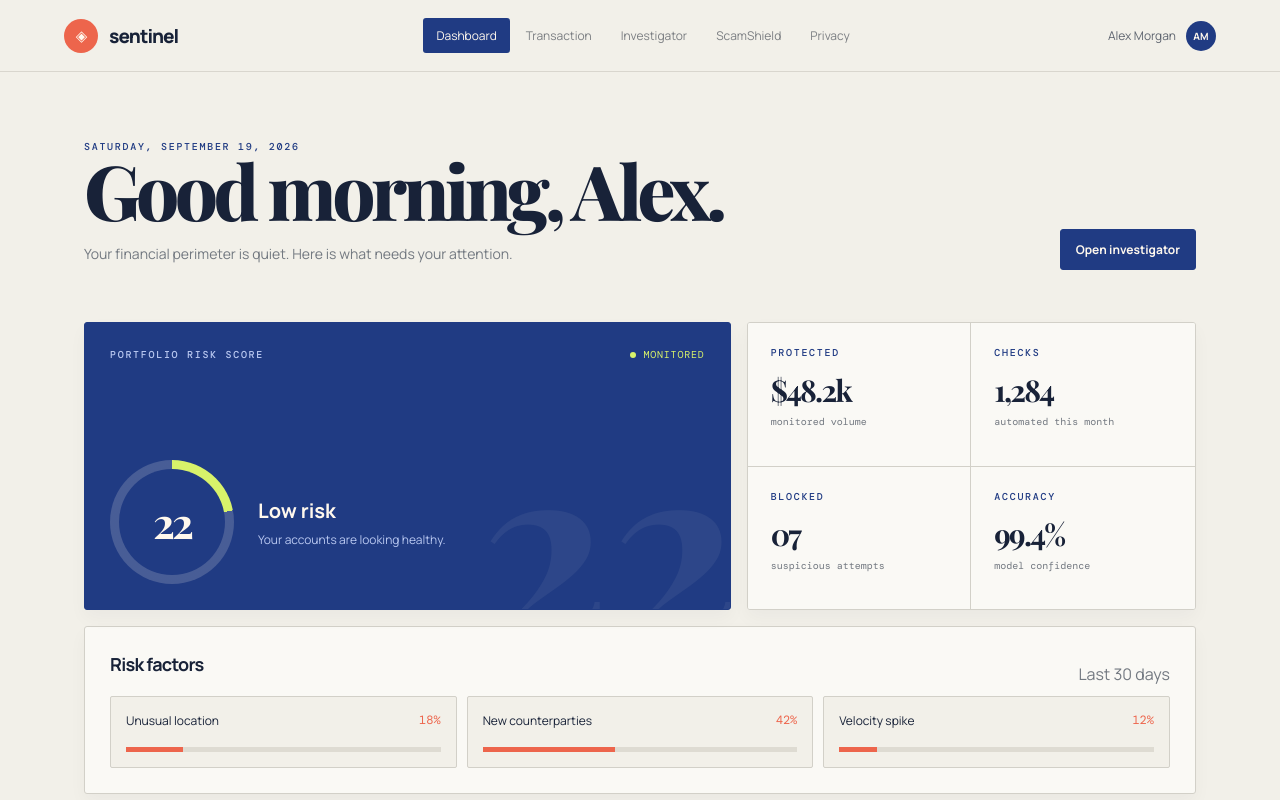
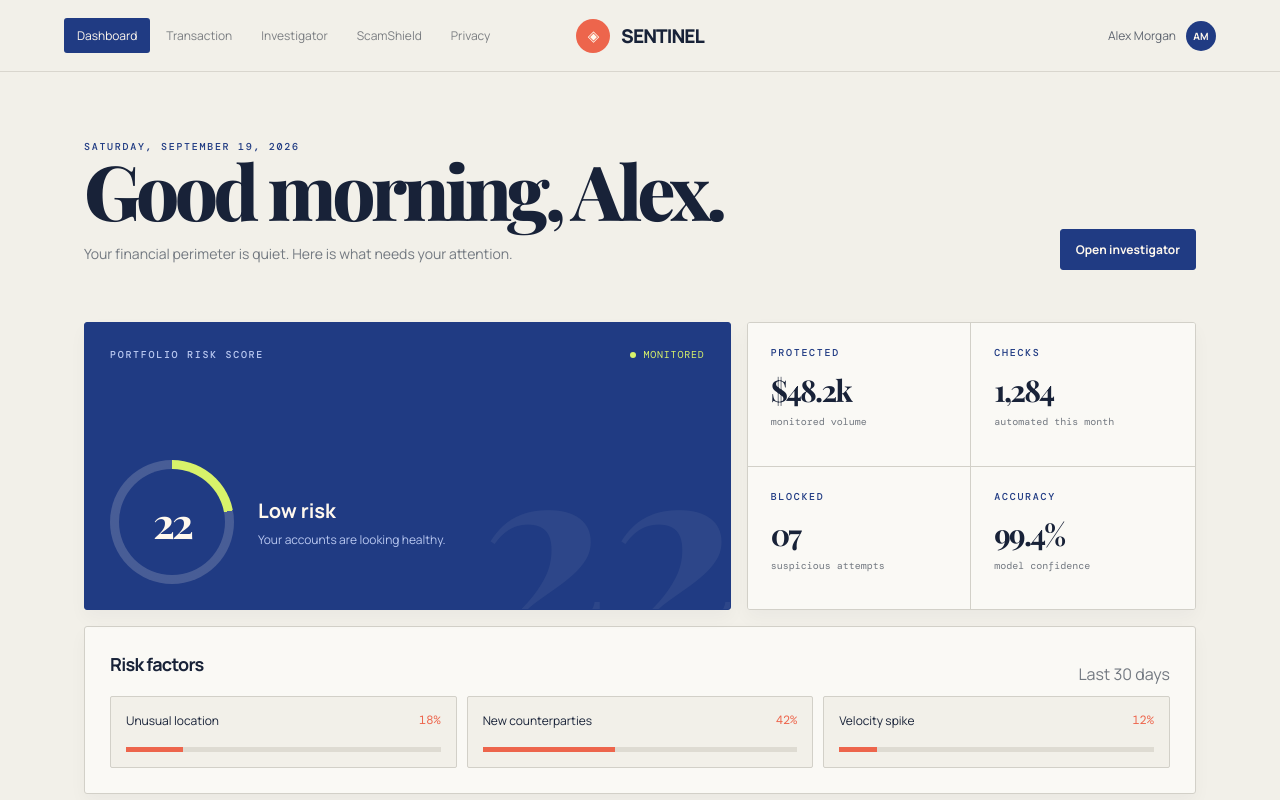
Before and after one commit to SANJEEVNATHCP/Sentinel-X, a React (Vite) app in the folder frontend/: page / in a window 1280 px wide. Shown: the top 800 px of the page. Built offline with nearby package versions, Linux system fonts and the light colour scheme.

Commit message:
Center uppercase Sentinel brand

```diff
--- a/frontend/src/components/Navbar.jsx
+++ b/frontend/src/components/Navbar.jsx
@@ -2,7 +2,7 @@ const links = ['Dashboard', 'Transaction', 'Investigator', 'ScamShield', 'Privac
 
 export default function Navbar({ activePage, onNavigate }) {
   return <header className="navbar">
-    <div className="brand"><span className="brand-mark">◈</span> sentinel</div>
+    <div className="brand"><span className="brand-mark">◈</span> SENTINEL</div>
     <nav className="nav-links" aria-label="Main navigation">
       {links.map((link) => <button className={`nav-button ${activePage === link ? 'active' : ''}`} key={link} onClick={() => onNavigate(link)}>{link}</button>)}
     </nav>
--- a/frontend/src/style.css
+++ b/frontend/src/style.css
@@ -13,13 +13,16 @@ body { margin: 0; min-width: 320px; background: #f2f0e9; }
 button { font: inherit; }
 
 .app-shell { min-height: 100vh; background: #f2f0e9; }
-.navbar { width: 100%; padding: 18px 5vw; display: flex; align-items: center; justify-content: space-between; gap: 30px; border-bottom: 1px solid #d9d6ce; background: #f2f0e9; }
+.navbar { width: 100%; padding: 18px 5vw; display: grid; grid-template-columns: 1fr auto 1fr; align-items: center; gap: 30px; border-bottom: 1px solid #d9d6ce; background: #f2f0e9; }
 .brand { display: flex; align-items: center; gap: 11px; color: #182238; font-weight: 800; letter-spacing: -.05em; font-size: 19px; }
+.navbar .brand { grid-column: 2; grid-row: 1; justify-self: center; }
 .brand-mark { display: grid; place-items: center; width: 34px; height: 34px; border-radius: 50%; background: #ed654c; color: #fff8ed; font-size: 15px; }
 .nav-links { display: flex; gap: 3px; align-items: center; }
+.navbar .nav-links { grid-column: 1; grid-row: 1; justify-self: start; }
 .nav-button { border: 0; background: transparent; color: #7b7e82; padding: 9px 13px; border-radius: 3px; cursor: pointer; font-size: 12px; }
 .nav-button:hover, .nav-button.active { color: #fff8ed; background: #203b83; }
 .profile { display: flex; align-items: center; gap: 10px; color: #5f6570; font-size: 12px; }
+.navbar .profile { grid-column: 3; grid-row: 1; justify-self: end; }
 .avatar { width: 30px; height: 30px; display: grid; place-items: center; border-radius: 50%; background: #203b83; color: #fff8ed; font-size: 10px; font-weight: 700; }
 .main-content { max-width: 1240px; margin: 0 auto; padding: 68px 5vw 90px; }
 .eyebrow { color: #203b83; text-transform: uppercase; letter-spacing: .17em; font-family: 'DM Mono', monospace; font-size: 10px; font-weight: 500; }
@@ -82,4 +85,4 @@ h2 { font-size: 18px; letter-spacing: -.04em; margin-bottom: 20px; }
 .feature-icon { font-size: 23px; margin-bottom: 28px; color: #ed654c; }
 .feature h3 { font-size: 16px; margin-bottom: 8px; }
 .feature p { font-size: 13px; margin-bottom: 0; }
-@media (max-width: 760px) { .navbar, .page-intro { align-items: flex-start; flex-direction: column; } .nav-links { width: 100%; overflow-x: auto; } .main-content { padding-top: 40px; } .dashboard-grid, .detail-grid { grid-template-columns: 1fr; } .factor-list, .feature-list { grid-template-columns: 1fr; } .wide-panel { grid-column: auto; } .profile { display: none; } }
+@media (max-width: 760px) { .navbar, .page-intro { align-items: flex-start; flex-direction: column; } .navbar { display: flex; } .navbar .brand, .navbar .nav-links, .navbar .profile { align-self: flex-start; } .navbar .brand { order: -1; } .nav-links { width: 100%; overflow-x: auto; } .main-content { padding-top: 40px; } .dashboard-grid, .detail-grid { grid-template-columns: 1fr; } .factor-list, .feature-list { grid-template-columns: 1fr; } .wide-panel { grid-column: auto; } .profile { display: none; } }
```
